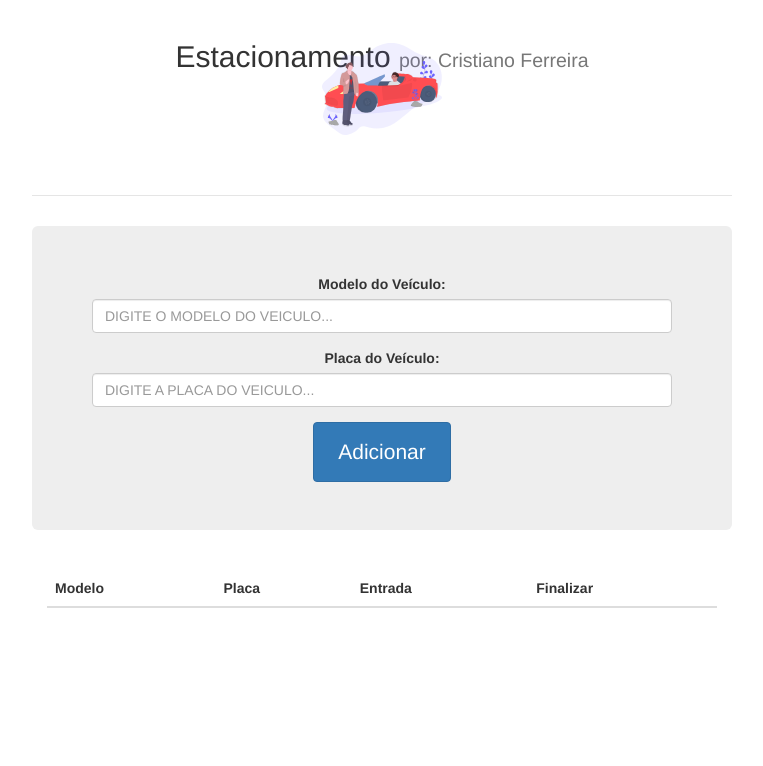
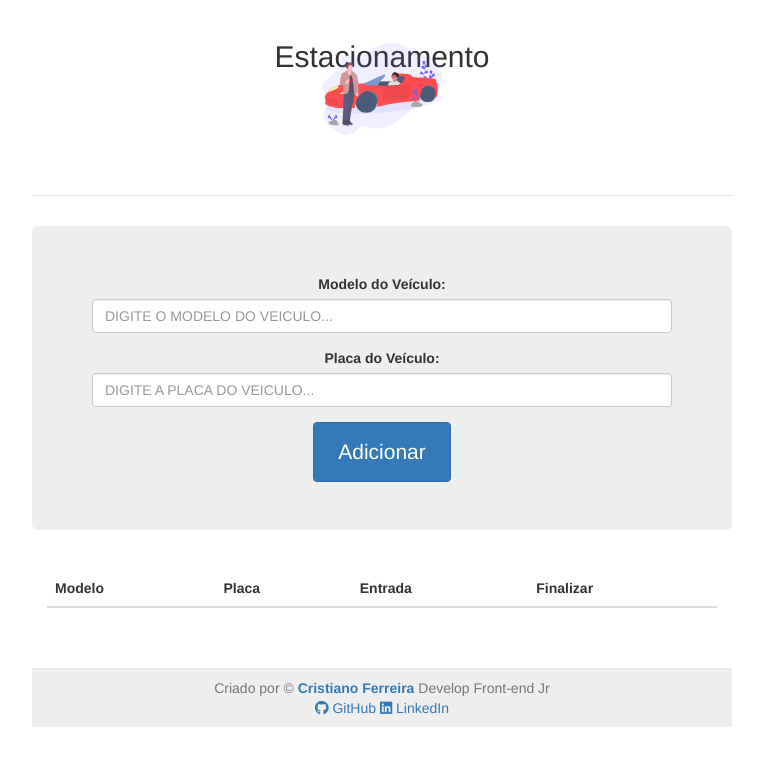
Before and after one commit to CristianoDaSilvaFerreira/Sistema-Estacionamento-JavaScript, a plain HTML site: page index.html in a window 1280 px wide. Shown: the whole page, without its empty margins (258-1021 px from the left). Drawn offline with nearby package versions, Linux system fonts and the light colour scheme.

Commit message:
:up: footer

```diff
--- a/css/style.css
+++ b/css/style.css
@@ -58,9 +58,11 @@ img{
 }
 /* Custom page footer */
 .footer {
-  padding-top: 19px;
+  padding: 9px;
   color: #777;
   border-top: 1px solid #e5e5e5;
+  text-align: center;
+  background-color: #eee;
 }
 
 body {
--- a/index.html
+++ b/index.html
@@ -6,13 +6,14 @@
   <meta name="viewport" content="width=device-width, initial-scale=1.0">
   <link rel="stylesheet" type="text/css" href="css/bootstrap.min.css">
 	<link rel="stylesheet" type="text/css" href="css/style.css">
+  <link rel="stylesheet" href="https://cdnjs.cloudflare.com/ajax/libs/font-awesome/5.15.3/css/all.min.css">
   <title>Estacionamento</title>
 </head>
 <body onload="mostraPatio()">
   <div class="container">
 
     <div class="header clearfix">
-      <h2>Estacionamento <small>por: Cristiano Ferreira</small></h2>
+      <h2>Estacionamento</h2>
       <img src="img/carl.svg">
     </div>
 
@@ -47,6 +48,22 @@
        </table>
       </div>
     </div>
+
+    <div>
+      <footer>
+        <div class="share">
+
+        </div>
+
+        <p class="footer">
+          <!-- Copyright<small>por: Cristiano Ferreira</small> -->
+          Criado por  &copy;<a href="https://github.com/CristianoDaSilvaFerreira" target="_blank"> <strong>Cristiano Ferreira</strong></a>  Develop Front-end Jr<br>
+          <a href="https://www.linkedin.com/in/cristiano-da-silva-ferreira/" target="_blank"> <i class="fab fa-github"></i> GitHub </a>
+          <a href="https://github.com/CristianoDaSilvaFerreira" target="_blank"> <i class="fab fa-linkedin"></i> LinkedIn </a>
+        </p>
+      </footer>
+
+    </div>
   </div>
      <script src="https://code.jquery.com/jquery-3.1.1.js" integrity="sha256-16cdPddA6VdVInumRGo6IbivbERE8p7CQR3HzTBuELA=" crossorigin="anonymous"></script>
     <script src="js/bootstrap.min.js"></script>
```
